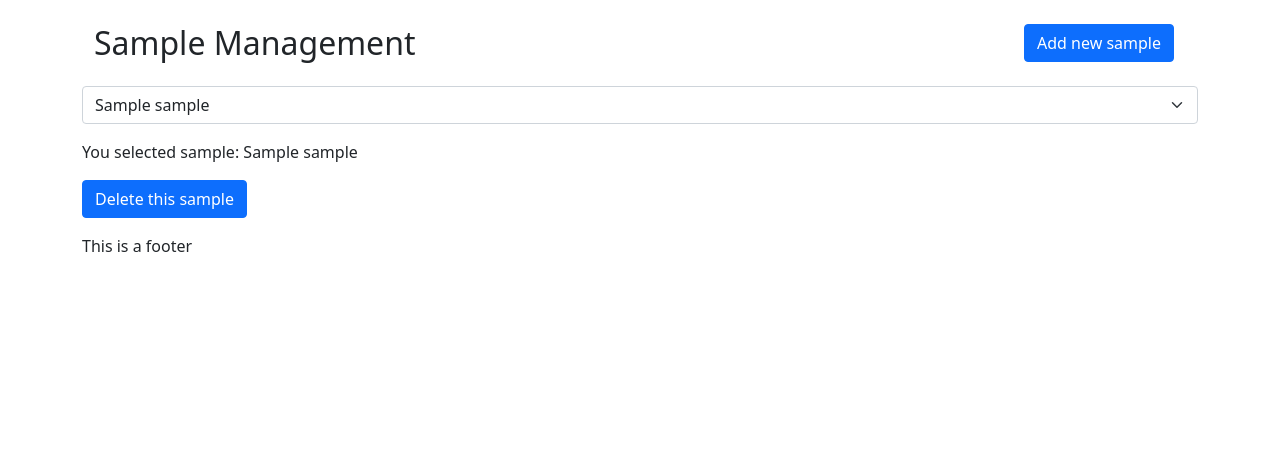
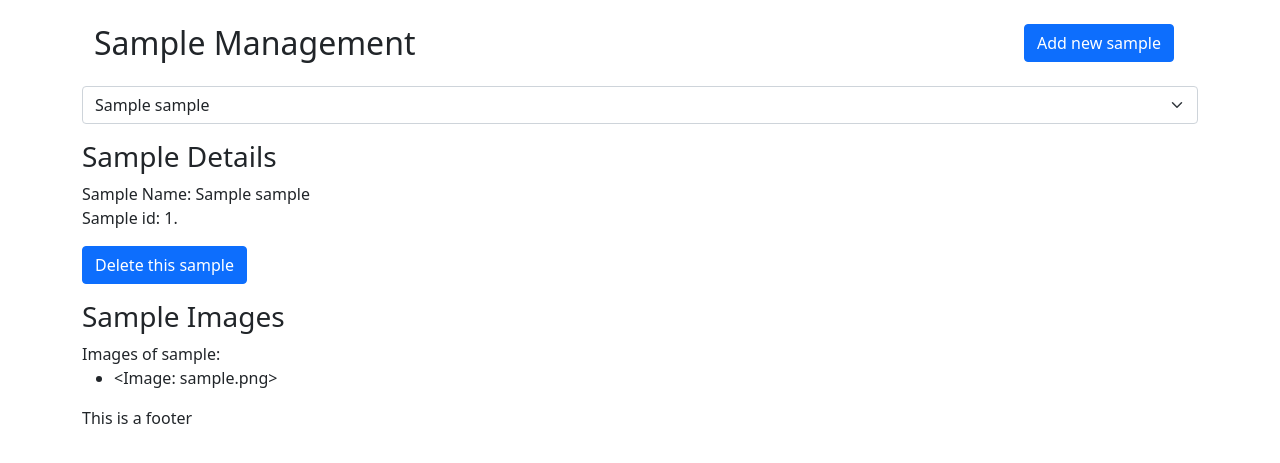
Before and after one commit to LightForm-group/lightform_data_explorer, a Flask app: page /samples/1 in a window 1280 px wide. Shown: the part 73-536 px from the top of the page. Run offline with Flask 2, Linux system fonts and the light colour scheme; tables that the repository leaves empty hold one stand-in row (values such as "Sample post"); parts of the project's set-up code (start-up, migrations or seed data) failed here and were passed over.

Commit message:
Add SampleImage object

```diff
--- a/lf_data_explorer/db.py
+++ b/lf_data_explorer/db.py
@@ -19,6 +19,16 @@ def setup_db(app: Flask, db_instance: SQLAlchemy):
 class Sample(db.Model):
     id = db.Column(db.Integer, primary_key=True)
     name = db.Column(db.String(80), unique=True, nullable=False)
+    images = db.relationship('SampleImage', backref='sample', lazy=True)
 
     def __repr__(self):
         return f'<Sample: {self.name}>'
+
+
+class SampleImage(db.Model):
+    id = db.Column(db.Integer, primary_key=True)
+    path = db.Column(db.String(1000), nullable=False)
+    sample_id = db.Column(db.Integer, db.ForeignKey('sample.id'), nullable=False)
+
+    def __repr__(self):
+        return f'<Image: {self.path}>'
--- a/lf_data_explorer/queries.py
+++ b/lf_data_explorer/queries.py
@@ -3,7 +3,7 @@ from typing import List, Optional
 
 import sqlalchemy.exc
 
-from lf_data_explorer.db import Sample, db
+from lf_data_explorer.db import Sample, db, SampleImage
 
 
 def get_all_samples() -> List[Sample]:
@@ -28,12 +28,12 @@ def delete_sample(sample_id: int) -> str:
 
 
 @dataclass
-class AddSampleResult:
+class AddRecordResult:
     success: bool
     message: str
 
 
-def add_new_sample(sample_name: str) -> AddSampleResult:
+def add_new_sample(sample_name: str) -> AddRecordResult:
     new_sample = Sample(name=sample_name)
     db.session.add(new_sample)
     try:
@@ -41,8 +41,8 @@ def add_new_sample(sample_name: str) -> AddSampleResult:
     except sqlalchemy.exc.IntegrityError as e:
         if e.orig.args[0] == 1062:
             db.session.rollback()
-            return AddSampleResult(False, f"Sample name '{sample_name}' already exists. "
+            return AddRecordResult(False, f"Sample name '{sample_name}' already exists. "
                                           f"Record not added.")
         else:
-            return AddSampleResult(False, "Sample not added. Unknown error.")
-    return AddSampleResult(True, f"Successfully added: '{sample_name}'")
+            return AddRecordResult(False, "Sample not added. Unknown error.")
+    return AddRecordResult(True, f"Successfully added: '{sample_name}'")
--- a/lf_data_explorer/templates/samples.html
+++ b/lf_data_explorer/templates/samples.html
@@ -23,13 +23,28 @@
             {% endfor %}
         </select>
         {% if current_sample %}
-            <div class="my-3">
-                You selected sample: {{ current_sample.name }}
+            <div id="sample_details" class="my-3">
+                <h3>Sample Details</h3>
+                Sample Name: {{ current_sample.name }}<br>
+                Sample id: {{ current_sample.id }}.<br>
+                <div id="delete_sample_button" class="my-3">
+                    <form method="post">
+                        <input type="submit" class="btn btn-primary" value="Delete this sample">
+                    </form>
+                </div>
             </div>
-            <div class="my-3">
-                <form method="post">
-                    <input type="submit" class="btn btn-primary" value="Delete this sample">
-                </form>
+            <div id="sample_images" class="my-3">
+                <h3>Sample Images</h3>
+                {% if current_sample.images %}
+                    Images of sample:
+                    <ul>
+                        {% for image in current_sample.images %}
+                            <li>{{ image }}</li>
+                        {% endfor %}
+                    </ul>
+                {% else %}
+                    Sample has no images.
+                {% endif %}
             </div>
         {% endif %}
         {% if sample_deleted %}
--- a/lf_data_explorer/views.py
+++ b/lf_data_explorer/views.py
@@ -31,7 +31,8 @@ def select_sample(sample_id):
     if request.method == "GET":
         all_samples = queries.get_all_samples()
         selected_sample = queries.get_sample_by_id(sample_id)
-        return render_template('samples.html', all_samples=all_samples, current_sample=selected_sample)
+        return render_template('samples.html', all_samples=all_samples,
+                               current_sample=selected_sample)
     else:
         delete_id = int(request.view_args['sample_id'])
 
```
Also changed, not shown: 1 other file.
